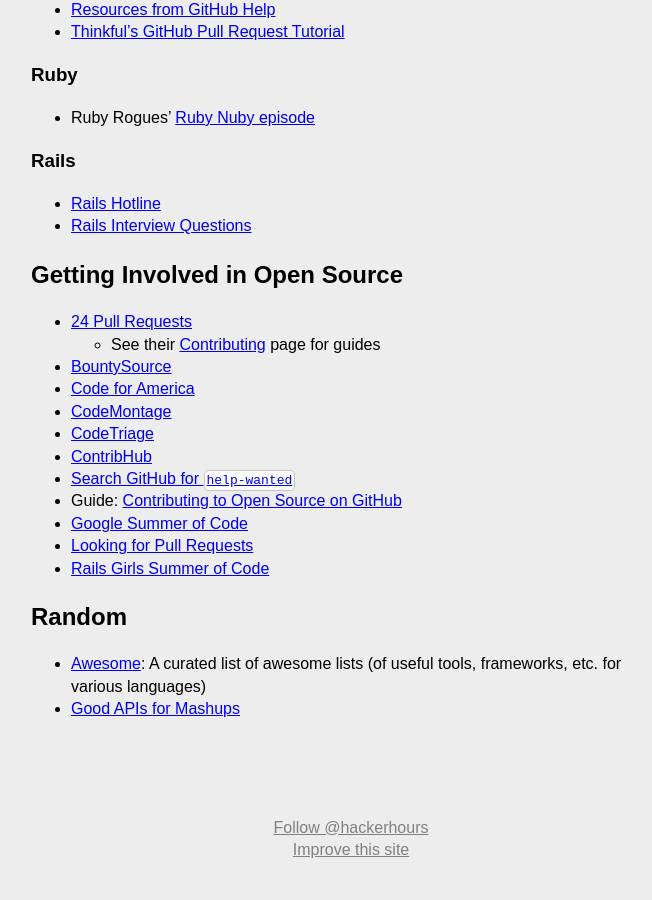
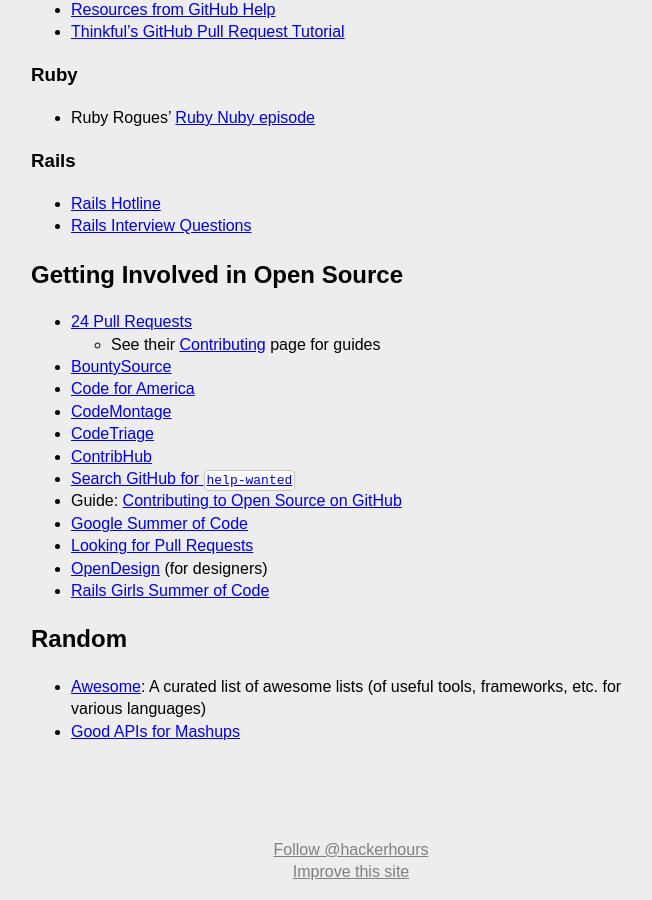
Before and after one commit to HackerHours/hackerhours.org, a Jekyll site: the page built from resources.md, in a window 1280 px wide and 900 px high, scrolled down 2228 px. Shown: the whole window, without its empty margins (289-941 px from the left). Built offline with Jekyll 4.4.1, drawn with Linux system fonts in a browser that asks for light colours; some web fonts are replaced; comment, search, counter and statistics services are not loaded; before the commit the page ends 3105 px from its top, so only the background shows below that.

Commit message:
link to OpenDesign

```diff
--- a/resources.md
+++ b/resources.md
@@ -105,6 +105,7 @@
 * Guide: [Contributing to Open Source on GitHub](https://guides.github.com/overviews/os-contributing/)
 * [Google Summer of Code](https://developers.google.com/open-source/soc/)
 * [Looking for Pull Requests](http://www.lookingforpullrequests.com/)
+* [OpenDesign](http://opendesign.io/) (for designers)
 * [Rails Girls Summer of Code](http://railsgirlssummerofcode.org/)
 
 ## Random
```
